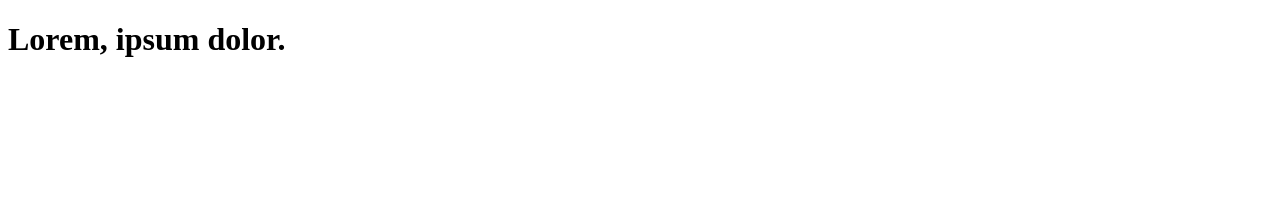
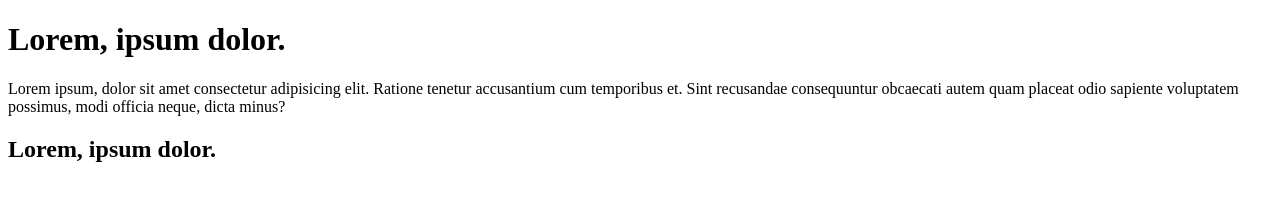
Before and after one commit to SINDOA/elimanar-por-favor-2, a plain HTML site: page index.html in a window 1280 px wide. Drawn offline with Linux system fonts and the light colour scheme.

Commit message:
agregue un p y un h2

```diff
--- a/index.html
+++ b/index.html
@@ -8,5 +8,7 @@
 </head>
 <body>
     <h1>Lorem, ipsum dolor.</h1>
+    <p>Lorem ipsum, dolor sit amet consectetur adipisicing elit. Ratione tenetur accusantium cum temporibus et. Sint recusandae consequuntur obcaecati autem quam placeat odio sapiente voluptatem possimus, modi officia neque, dicta minus?</p>
+     <h2>Lorem, ipsum dolor.</h2>
 </body>
 </html>
```
